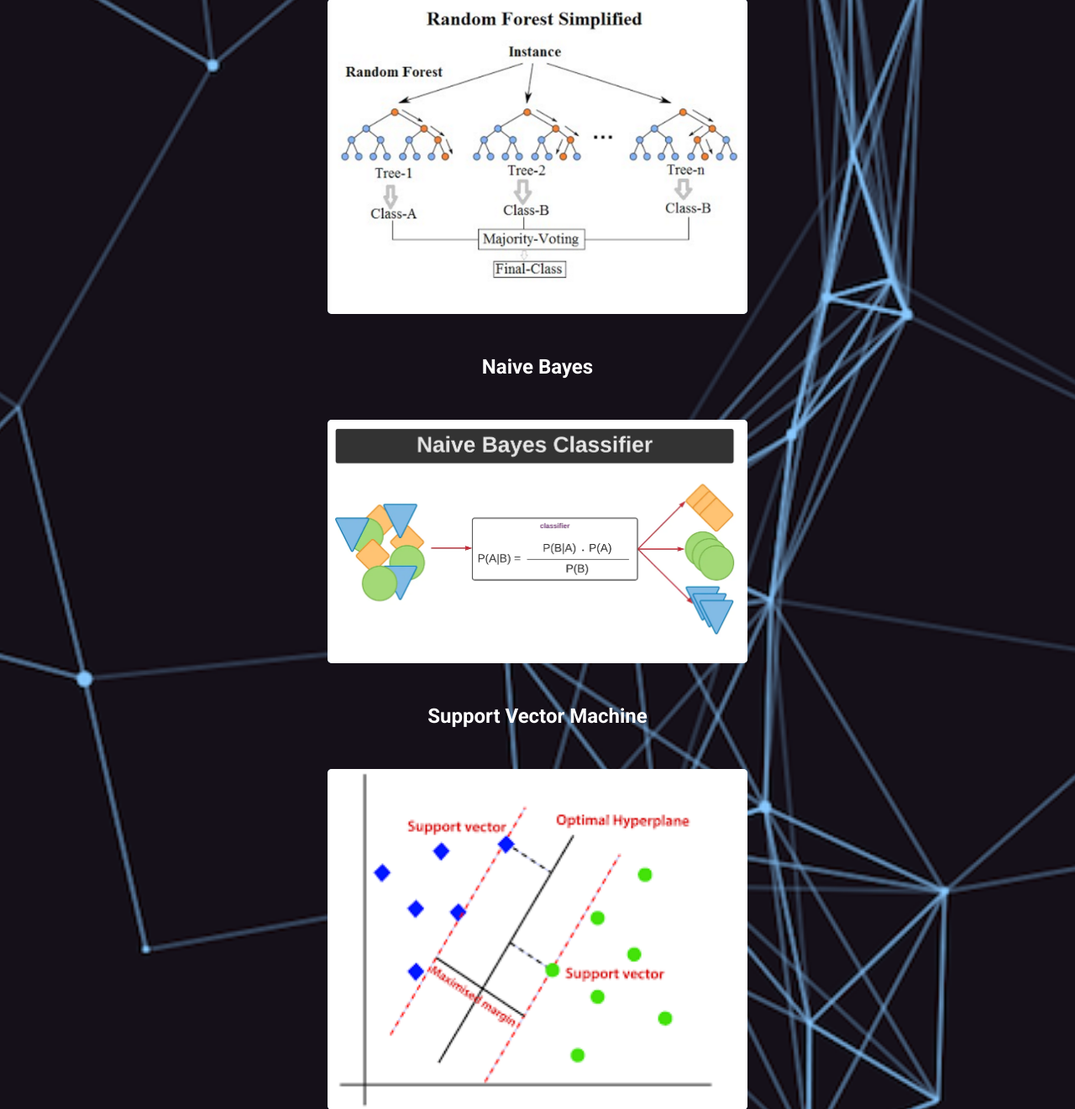
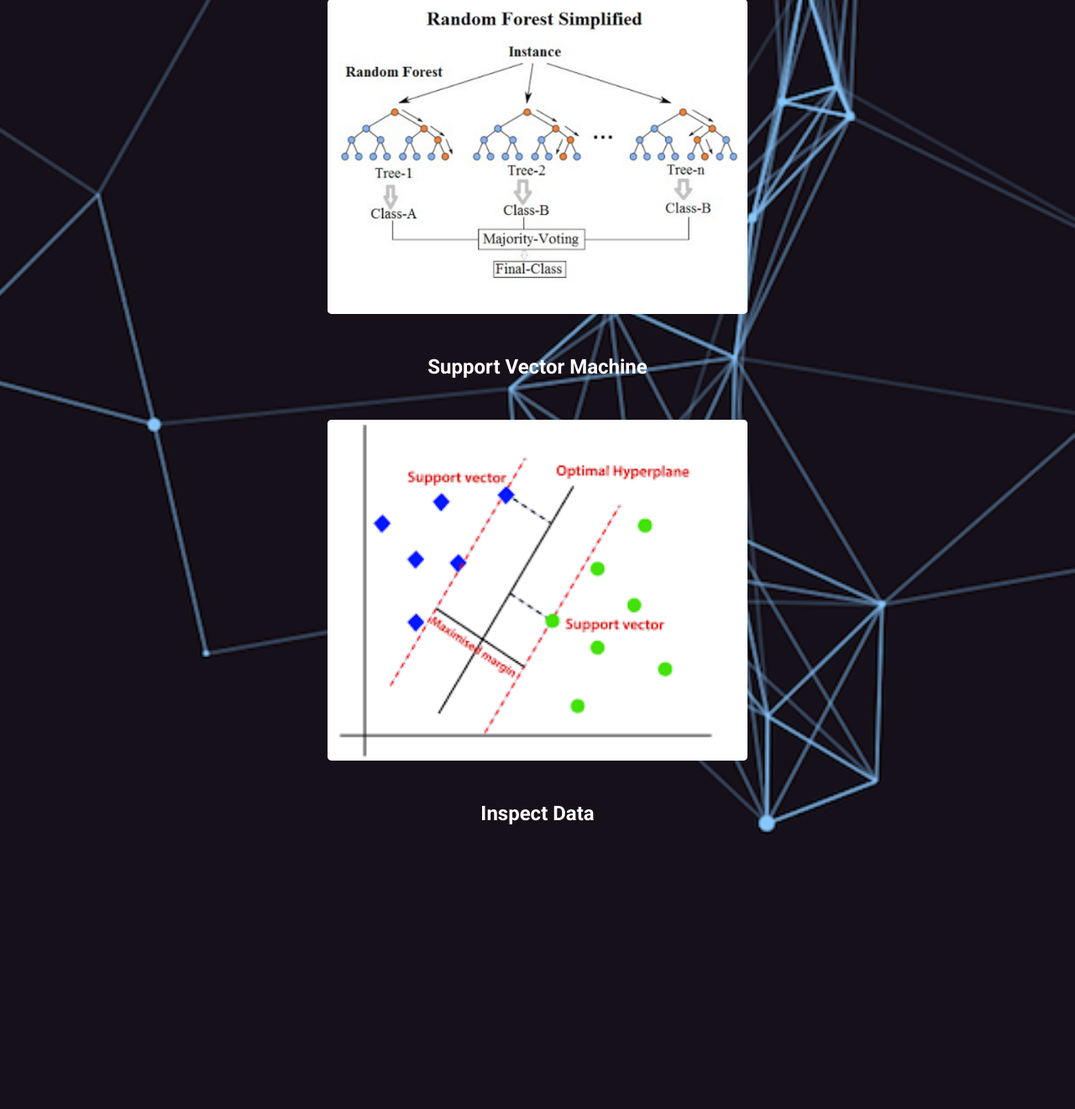
Before and after one commit to dalin4r/ml-project-student-dropout, a Flask app: page / in a window 1280 px wide. Shown: the part 1161-2482 px from the top of the page at 84% size. After the commit the page ends 2154 px from the top, so only its background shows below. Run offline with Flask 3, Linux system fonts and the light colour scheme.

Commit message:
Remove naive bayes image (#1)

```diff
--- a/frontend/templates/index.html
+++ b/frontend/templates/index.html
@@ -90,9 +90,6 @@
     <h2>Random Forest</h2>
     <BR><img src=/static/images/randomforest.png alt="rforest" style="width: 500px; height: auto;"><BR>
 
-    <h2>Naive Bayes</h2>
-    <BR><img src=/static/images/bayes.png alt="bayes" style="width: 500px; height: auto;"><BR>
-
     <h2>Support Vector Machine</h2>
     <BR><img src=/static/images/svm.png alt="svm" style="width: 500px; height: auto;"><BR>
 
```
Also changed, not shown: frontend/static/images/bayes.png (deleted).
